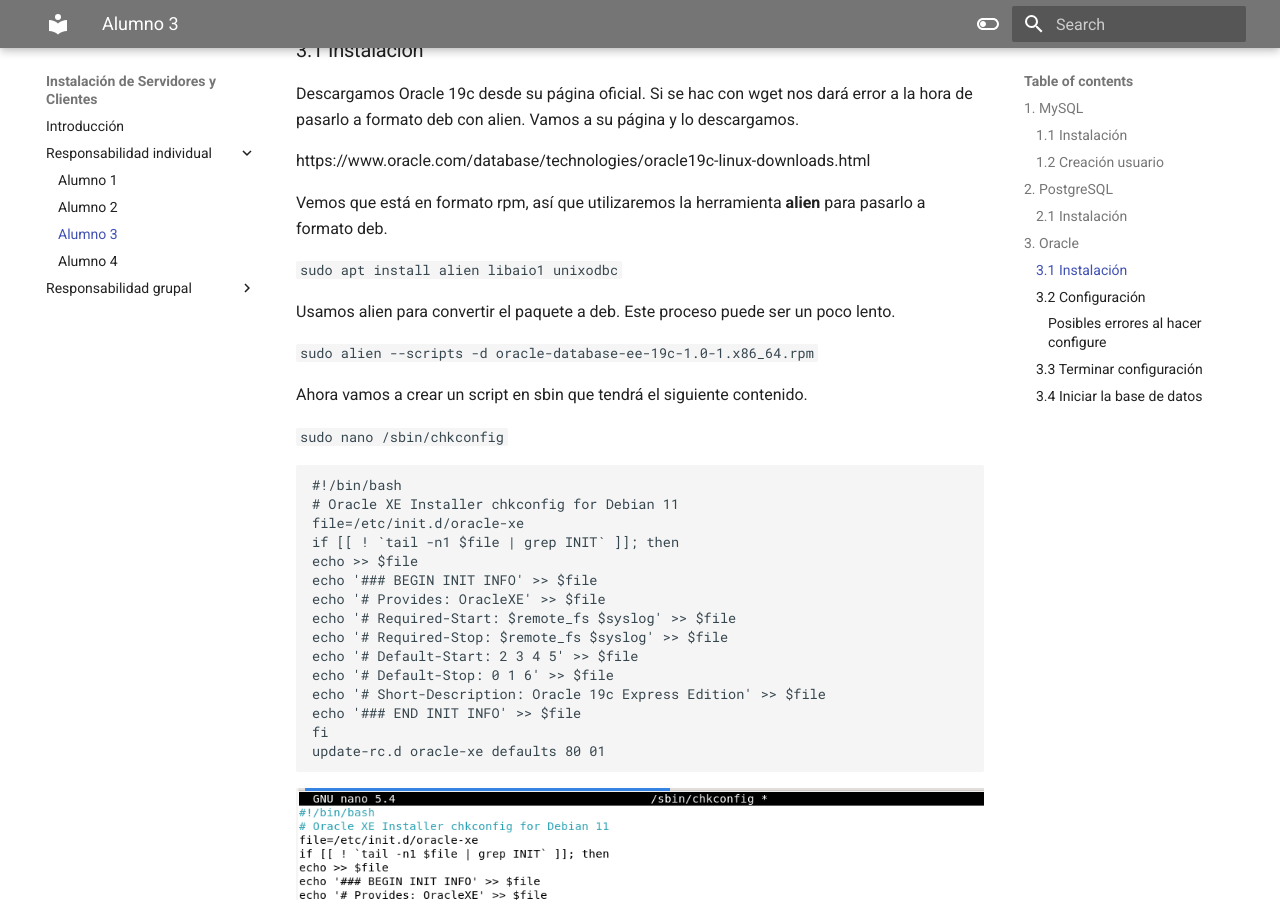
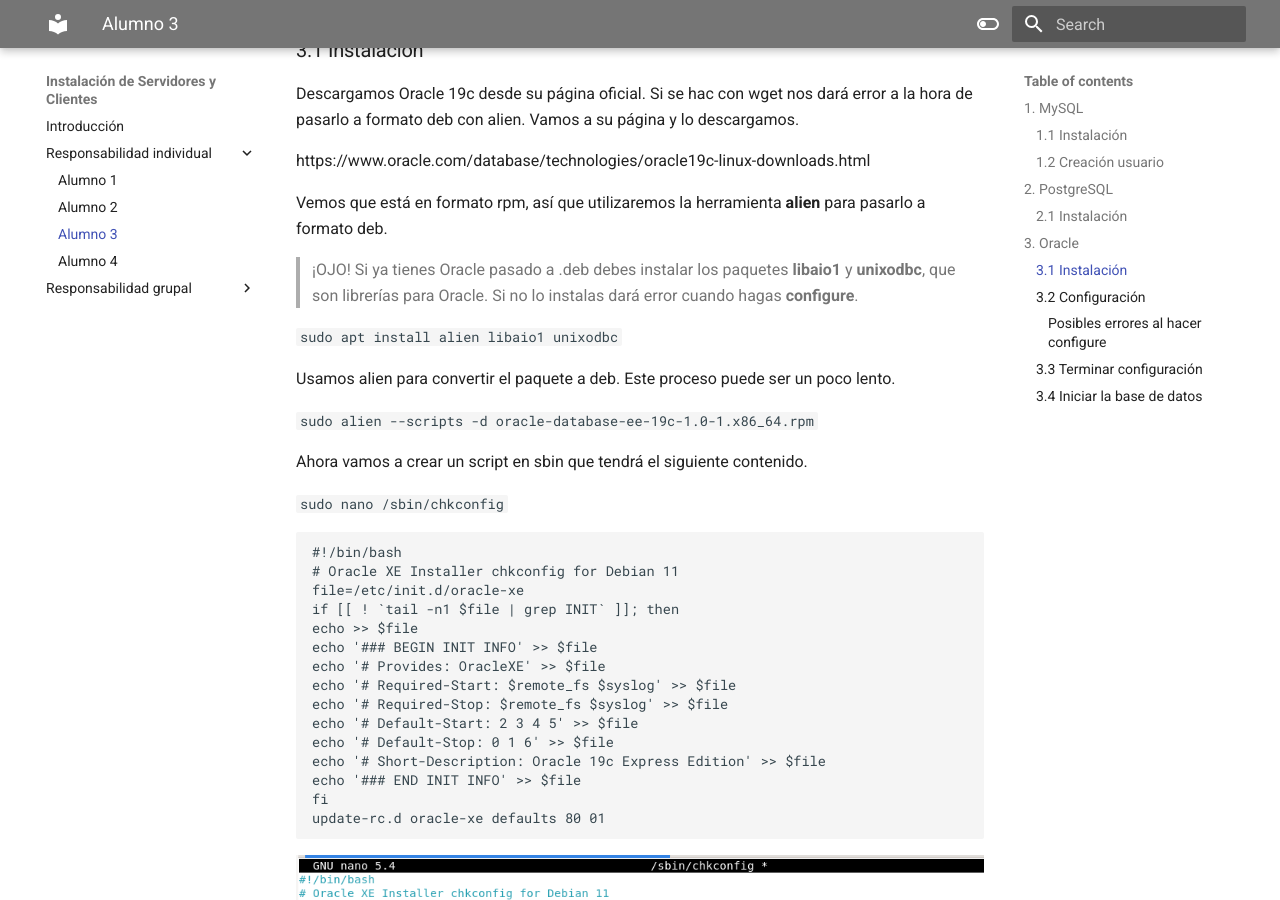
Before and after one commit to adriasir123/grupalesbdc, an MkDocs documentation site: the page built from docs/ri/alumno3.md, in a window 1280 px wide and 900 px high, scrolled down 3463 px. Built offline with MkDocs 1.6.1 and Material for MkDocs 9.7.7, drawn with Linux system fonts in a browser that asks for light colours.

Commit message:
He añadido un comentario

```diff
--- a/docs/ri/alumno3.md
+++ b/docs/ri/alumno3.md
@@ -94,6 +94,8 @@
 https://www.oracle.com/database/technologies/oracle19c-linux-downloads.html
 
 Vemos que está en formato rpm, así que utilizaremos la herramienta **alien** para pasarlo a formato deb.
+
+>¡OJO! Si ya tienes Oracle pasado a .deb debes instalar los paquetes **libaio1** y **unixodbc**, que son librerías para Oracle. Si no lo instalas dará error cuando hagas **configure**.
 
 `sudo apt install alien libaio1 unixodbc`
 
```
